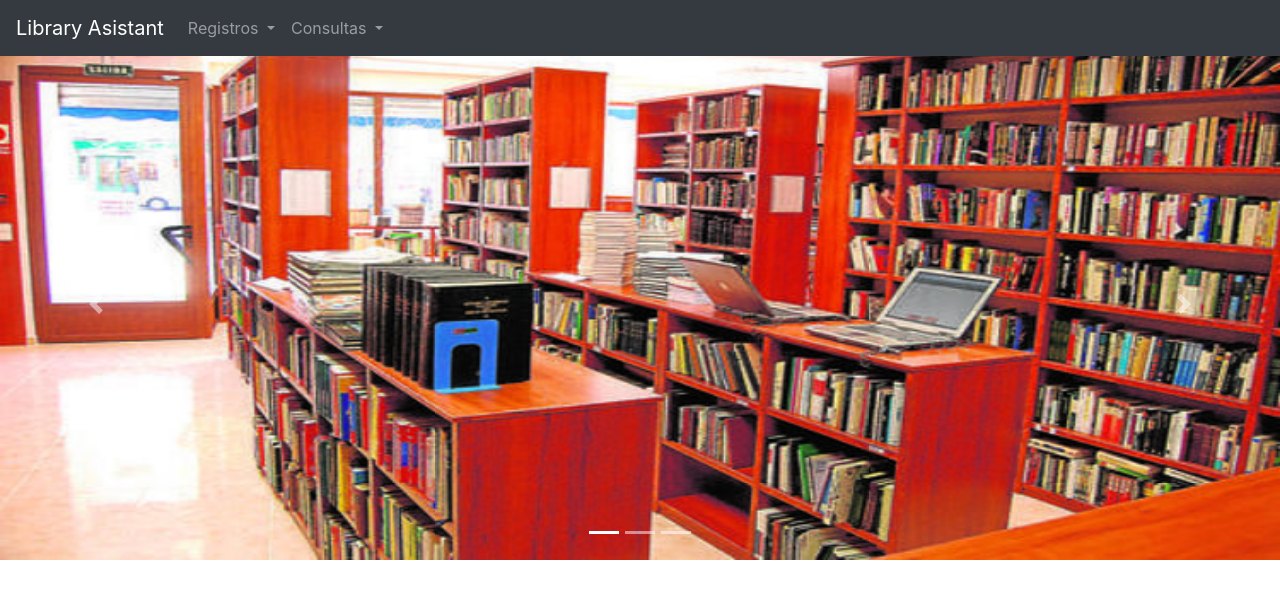
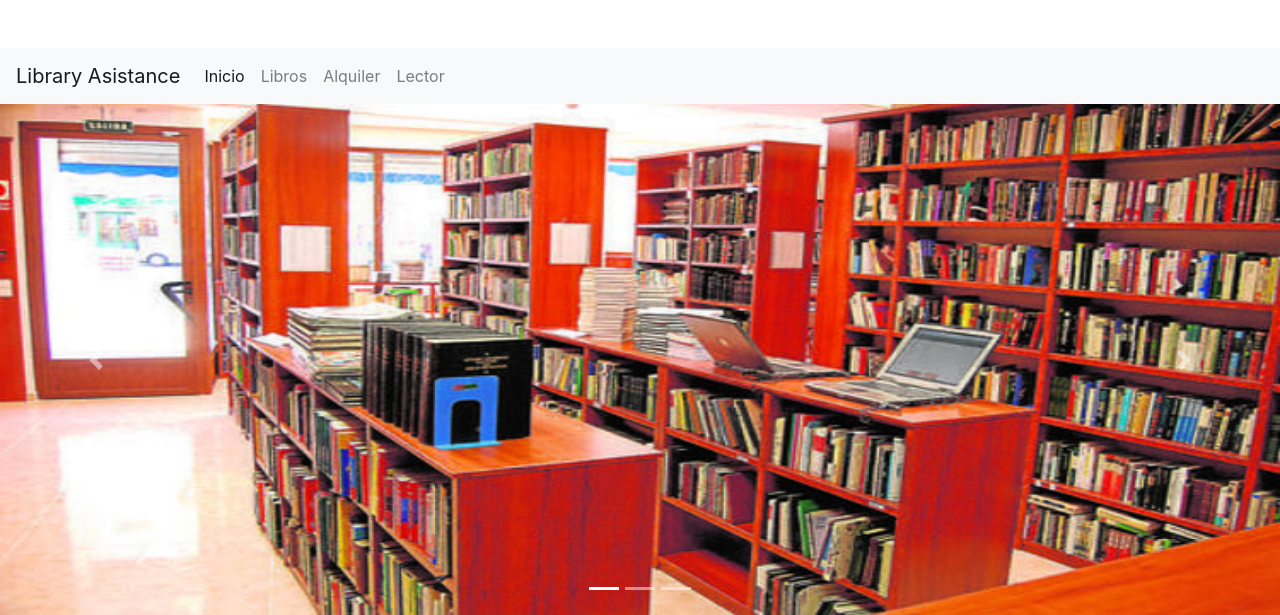
Before and after one commit to misterlink19/Proyecto-Django, a Django app: template LibraryAsistant/Libreria/templates/Libreria/index.html in a window 1280 px wide. Shown: the top 615 px of the page. Run offline with Django 3.2, Linux system fonts and the light colour scheme; the template is opened without the code that fills it, so the values that code supplies are empty; some libraries are stand-ins or nearby versions.

Commit message:
Subiendo

```diff
--- a/LibraryAsistant/LibraryAsistant/settings.py
+++ b/LibraryAsistant/LibraryAsistant/settings.py
@@ -20,7 +20,7 @@
 # See https://docs.djangoproject.com/en/3.1/howto/deployment/checklist/
 
 # SECURITY WARNING: keep the secret key used in production secret!
-SECRET_KEY = 'po=&@!ocx_oi-u=o=fxm11rdhg&m)&=^#nv^2dq)&wfrtjt49$'
+SECRET_KEY = '+ygd6ka_fhsqdzl_32k+s!jvtq+$kr%_80x=9d!l2f8aovx%we'
 
 # SECURITY WARNING: don't run with debug turned on in production!
 DEBUG = True
@@ -32,12 +32,12 @@
 
 INSTALLED_APPS = [
     'django.contrib.admin',
+    'libreria.apps.LibreriaConfig',
     'django.contrib.auth',
     'django.contrib.contenttypes',
     'django.contrib.sessions',
     'django.contrib.messages',
     'django.contrib.staticfiles',
-    'Libreria.apps.LibreriaConfig',
 ]
 
 MIDDLEWARE = [
--- a/LibraryAsistant/LibraryAsistant/urls.py
+++ b/LibraryAsistant/LibraryAsistant/urls.py
@@ -13,18 +13,12 @@
     1. Import the include() function: from django.urls import include, path
     2. Add a URL to urlpatterns:  path('blog/', include('blog.urls'))
 """
+from django.contrib import admin
 from django.urls import path
-from django.urls import include
-from django.conf import settings
-from django.contrib import admin
-from django.conf.urls.static import static
-from django.views.generic import RedirectView
-from Libreria import views
+from libreria import views
 
 urlpatterns = [
-    path('ConsultaDeLibros/', views.CLibrosView.as_view(), name='CLibros'),
-    path('index/', views.IndexView.as_view(), name='index'),
     path('admin/', admin.site.urls),
-    path('Libreria/', include('Libreria.urls')),
-    path('', RedirectView.as_view(url='/Libreria/', permanent=True)),
-]  + static(settings.STATIC_URL, document_root=settings.STATIC_ROOT)
+    path('',views.IndexView.as_view(), name='index'),
+
+]
--- a/LibraryAsistant/Libreria/admin.py
+++ b/LibraryAsistant/Libreria/admin.py
@@ -1,5 +1,5 @@
 from django.contrib import admin
-from .models import Libro,Lector,Autor,Alquiler,Genero,Editorial
+from .models import Libro,Lector, Autor, Genero, Alquiler, Editorial
 
 # Register your models here.
 admin.site.register(Libro)
--- a/LibraryAsistant/Libreria/apps.py
+++ b/LibraryAsistant/Libreria/apps.py
@@ -2,4 +2,4 @@
 
 
 class LibreriaConfig(AppConfig):
-    name = 'Libreria'
+    name = 'libreria'
--- a/LibraryAsistant/Libreria/templates/Libreria/CSS/Estilos.css
+++ b/LibraryAsistant/Libreria/templates/Libreria/CSS/Estilos.css
@@ -1,3 +1,19 @@
-.PlaceholderImg{
-    width: 500px; height: 500px;
-  }
+.PlaceholderImg {
+    width: 500px;
+    height: 500px;
+}
+
+.bd-placeholder-img {
+    font-size: 1.125rem;
+    text-anchor: middle;
+    -webkit-user-select: none;
+    -moz-user-select: none;
+    -ms-user-select: none;
+    user-select: none;
+}
+
+@media (min-width: 768px) {
+    .bd-placeholder-img-lg {
+        font-size: 3.5rem;
+    }
+}
--- a/LibraryAsistant/Libreria/templates/Libreria/index.html
+++ b/LibraryAsistant/Libreria/templates/Libreria/index.html
@@ -1,74 +1,4 @@
-<!DOCTYPE html>
-<html lang="en">
-    <head>
-        <meta charset="UTF-8">
-        <meta name="viewport" content="width=device-width, initial-scale=1.0">
-        <meta http-equiv="X-UA-Compatible" content="ie=edge">
-        <link href="CSS/Estilos.css" rel="stylesheet" type="text/css"/>
-        <link rel="stylesheet" href="https://stackpath.bootstrapcdn.com/bootstrap/4.5.2/css/bootstrap.min.css" integrity="sha384-JcKb8q3iqJ61gNV9KGb8thSsNjpSL0n8PARn9HuZOnIxN0hoP+VmmDGMN5t9UJ0Z" crossorigin="anonymous">
-        <script src="https://use.fontawesome.com/releases/v5.0.7/js/all.js"></script>
-        <title>LibraryAsistant - Home</title>
-
-        <style>
-            .bd-placeholder-img {
-              font-size: 1.125rem;
-              text-anchor: middle;
-              -webkit-user-select: none;
-              -moz-user-select: none;
-              -ms-user-select: none;
-              user-select: none;
-            }
-
-            @media (min-width: 768px) {
-              .bd-placeholder-img-lg {
-                font-size: 3.5rem;
-              }
-            }
-        </style>
-
-        <!-- Custom styles for this template -->
-        <link href="CSS/carousel.css" rel="stylesheet">
-    </head>
-    <body>
-        <header>
-            <nav class="navbar navbar-expand-md navbar-dark fixed-top bg-dark">
-                <a class="navbar-brand" href="index.html">Library Asistant</a>
-                <button class="navbar-toggler" type="button" data-toggle="collapse" data-target="#navbarSupportedContent" aria-controls="navbarSupportedContent" aria-expanded="false" aria-label="Toggle navigation">
-                    <span class="navbar-toggler-icon"></span>
-                </button>
-
-                <div class="collapse navbar-collapse" id="navbarSupportedContent">
-                    <ul class="navbar-nav mr-auto">
-
-                    <li class="nav-item dropdown">
-                        <a class="nav-link dropdown-toggle" href="#" id="navbarDropdown" role="button" data-toggle="dropdown" aria-haspopup="true" aria-expanded="false">
-                        Registros
-                        </a>
-                        <div class="dropdown-menu" aria-labelledby="navbarDropdown">
-                        <a class="dropdown-item" href="#">Registro 1</a>
-                        <a class="dropdown-item" href="#">Registro 2</a>
-                        <div class="dropdown-divider"></div>
-                        <a class="dropdown-item" href="#">Registro 3</a>
-                        </div>
-                    </li>
-
-                    <li class="nav-item dropdown">
-                        <a class="nav-link dropdown-toggle" href="#" id="navbarDropdown" role="button" data-toggle="dropdown" aria-haspopup="true" aria-expanded="false">
-                            Consultas
-                        </a>
-                        <div class="dropdown-menu" aria-labelledby="navbarDropdown">
-                            <a class="dropdown-item" href="#">Consulta 1</a>
-                            <a class="dropdown-item" href="#">Consulta 2</a>
-                            <div class="dropdown-divider"></div>
-                            <a class="dropdown-item" href="#">Consulta 3</a>
-                        </div>
-                        </li>
-                    </ul>
-                </div>
-            </nav>
-        </header>
-
-
+{%extends 'libreria/layout.html'%} {%block titulo %} - Inicio {% endblock %} {%block contenido %}
 <main role="main">
 
     <div id="carouselExampleIndicators" class="carousel slide" data-ride="carousel">
--- /dev/null
+++ b/LibraryAsistant/Libreria/templates/Libreria/layout.html
@@ -0,0 +1,37 @@
+<!doctype html>
+<html lang="es">
+
+<head>
+    <!-- Required meta tags -->
+    <meta charset="utf-8">
+    <meta name="viewport" content="width=device-width, initial-scale=1, shrink-to-fit=no">
+    <!-- Bootstrap CSS -->
+    <link rel="stylesheet" href="https://stackpath.bootstrapcdn.com/bootstrap/4.5.0/css/bootstrap.min.css" integrity="sha384-9aIt2nRpC12Uk9gS9baDl411NQApFmC26EwAOH8WgZl5MYYxFfc+NcPb1dKGj7Sk" crossorigin="anonymous">
+
+    <title>Library Assitance {% block titulo %}{% endblock %}</title>
+
+    <!-- Custom styles for this template -->
+    <link href="libreria/CSS/Estilos.css" rel="stylesheet" type="text/css" />
+    <link href="libreria/CSS/carousel.css" rel="stylesheet" ->
+
+</head>
+
+<body>
+    <!-- Navbar -->
+    {% include 'libreria/navbar.html' %}
+    <!-- Contenido -->
+    {% block contenido %} {% endblock%}
+
+
+    <footer>
+        <p class="text-center text-muted">Diplomado &copy; 2020</p>
+    </footer>
+    <!-- Optional JavaScript -->
+    <!-- jQuery first, then Popper.js, then Bootstrap JS -->
+    <script src="https://code.jquery.com/jquery-3.5.1.slim.min.js" integrity="sha384-DfXdz2htPH0lsSSs5nCTpuj/zy4C+OGpamoFVy38MVBnE+IbbVYUew+OrCXaRkfj" crossorigin="anonymous"></script>
+    <script src="https://cdn.jsdelivr.net/npm/popper.js@1.16.0/dist/umd/popper.min.js" integrity="sha384-Q6E9RHvbIyZFJoft+2mJbHaEWldlvI9IOYy5n3zV9zzTtmI3UksdQRVvoxMfooAo" crossorigin="anonymous"></script>
+    <script src="https://stackpath.bootstrapcdn.com/bootstrap/4.5.0/js/bootstrap.min.js" integrity="sha384-OgVRvuATP1z7JjHLkuOU7Xw704+h835Lr+6QL9UvYjZE3Ipu6Tp75j7Bh/kR0JKI" crossorigin="anonymous"></script>
+    <script src="https://use.fontawesome.com/releases/v5.0.7/js/all.js"></script>
+</body>
+
+</html>
--- /dev/null
+++ b/LibraryAsistant/Libreria/templates/Libreria/navbar.html
@@ -0,0 +1,22 @@
+<nav class="navbar navbar-expand-lg navbar-light bg-light">
+    <a class="navbar-brand" href="#">Library Asistance</a>
+    <button class="navbar-toggler" type="button" data-toggle="collapse" data-target="#navbarNav" aria-controls="navbarNav" aria-expanded="false" aria-label="Toggle navigation">
+      <span class="navbar-toggler-icon"></span>
+    </button>
+    <div class="collapse navbar-collapse" id="navbarNav">
+        <ul class="navbar-nav">
+            <li class="nav-item active">
+                <a class="nav-link" href="/index">Inicio <span class="sr-only">(current)</span></a>
+            </li>
+            <li class="nav-item">
+                <a class="nav-link" href="">Libros</a>
+            </li>
+            <li class="nav-item">
+                <a class="nav-link" href="#">Alquiler</a>
+            </li>
+            <li class="nav-item">
+                <a class="nav-link" href="#">Lector</a>
+            </li>
+        </ul>
+    </div>
+</nav>
--- a/LibraryAsistant/Libreria/urls.py
+++ /dev/null
@@ -1,8 +0,0 @@
-from django.conf.urls import url
-
-from . import views
-
-
-urlpatterns = [
-    #url(r'^$', views.index, name='index'),
-]
--- a/LibraryAsistant/manage.py
+++ b/LibraryAsistant/manage.py
@@ -6,7 +6,7 @@
 
 def main():
     """Run administrative tasks."""
-    os.environ.setdefault('DJANGO_SETTINGS_MODULE', 'LibraryAsistant.settings')
+    os.environ.setdefault('DJANGO_SETTINGS_MODULE', 'demo.settings')
     try:
         from django.core.management import execute_from_command_line
     except ImportError as exc:
```
Also changed, not shown: other parts of LibraryAsistant/Libreria/templates/Libreria/index.html (+10 -25 lines), LibraryAsistant/Libreria/templates/Libreria/CLibros.html (renamed from LibraryAsistant/Libreria/templates/Libreria/Consultas/CLibros.html, +3 -9 lines), LibraryAsistant/Libreria/views.py (+4 -8 lines), LibraryAsistant/Libreria/migrations/0001_initial.py, LibraryAsistant/Libreria/migrations/0002_auto_20200918_2033.py (deleted), LibraryAsistant/db.sqlite3. Lines whose indentation alone changed are shown as unchanged.
